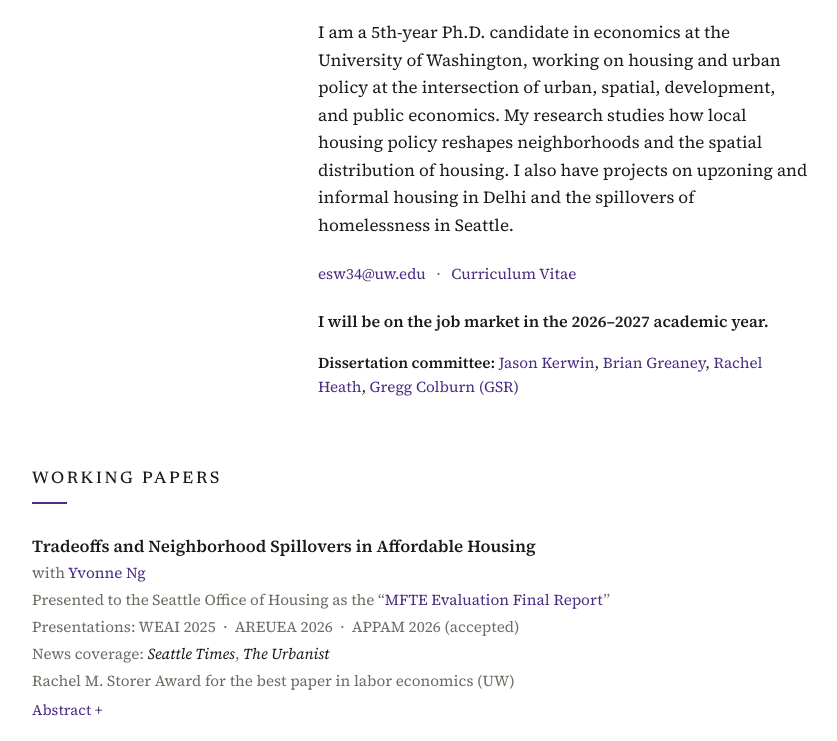
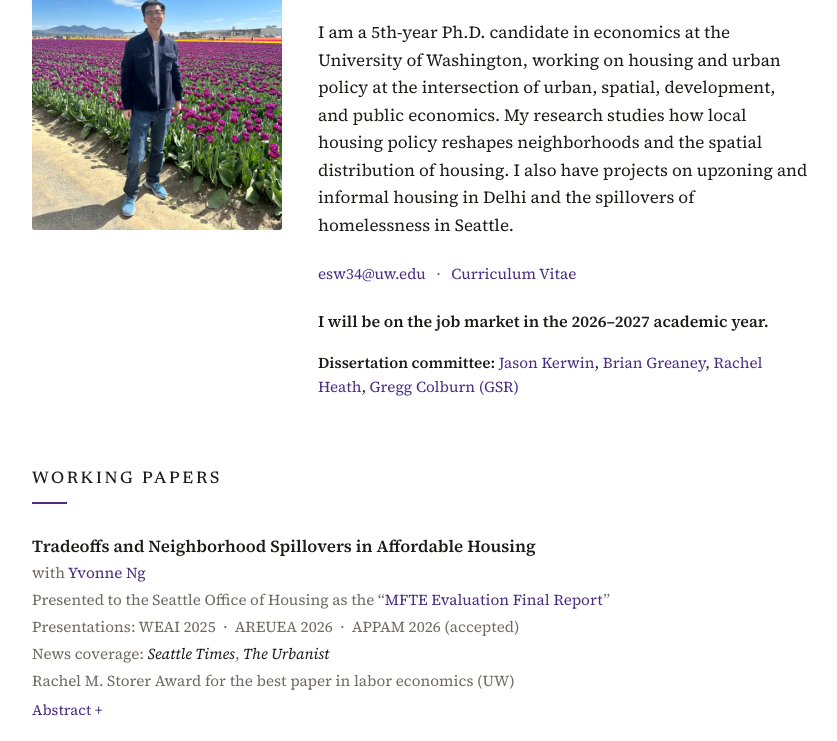
Before and after one commit to esw34/esw34.github.io, a plain HTML site: page index.html in a window 1280 px wide. Shown: the part 238-979 px from the top of the page, without its empty margins (220-1057 px from the left). Drawn offline with Linux system fonts and the light colour scheme.

Commit message:
Update index.html

```diff
--- a/index.html
+++ b/index.html
@@ -238,7 +238,7 @@
   </nav>
 
   <header>
-    <img class="portrait" src="images/profile.jpg" alt="Eric S. Wang">
+    <img class="portrait" src="images/profile.jpeg" alt="Eric S. Wang">
     <div class="intro">
       <h1>Eric S. Wang</h1>
       <p class="affiliation">
```
